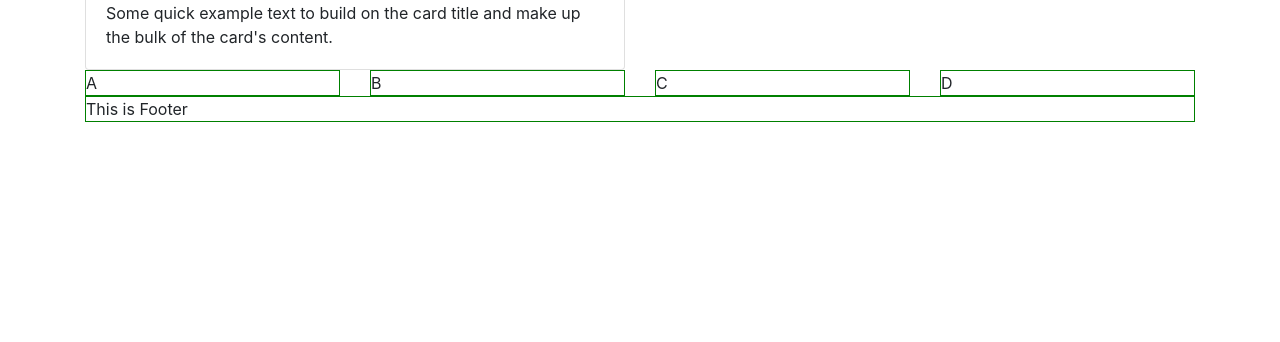
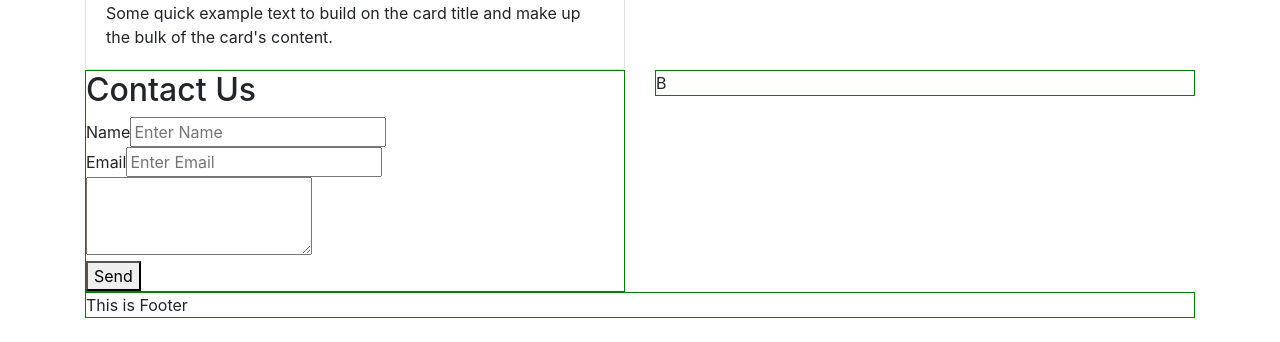
Before and after one commit to krinj/zinc-react-template, a React (Create React App) app in the folder app/: page / in a window 1280 px wide. Shown: the part 989-1331 px from the top of the page. Before the commit the page ends 1205 px from the top, so only its background shows below. Built offline with nearby package versions, Linux system fonts and the light colour scheme.

Commit message:
Started Work on Contact Form

```diff
--- /dev/null
+++ b/app/src/components/contact-form/ContactForm.tsx
@@ -0,0 +1,55 @@
+import React from 'react';
+import DisplayableElement from '../DisplayableElement';
+import ContactFormModel from './ContactFormModel';
+import ContactFormField, {FieldType} from './ContactFormField';
+
+const DEFAULT_BUTTON_TEXT: string = "Send";
+
+class ContactForm extends DisplayableElement {
+
+    private model: ContactFormModel;
+
+    constructor(model: ContactFormModel) {
+        super();
+        this.model = model;
+    }
+
+    protected internalRender() {
+        return <ContactFormJSX {...this.model}/>;
+    }
+}
+
+const onContactFormClick = (email: string) => {
+    console.log("Form Clicked: " + email);
+}
+
+const ContactFormJSX: React.FC<ContactFormModel> = (props) => {
+
+    const [userEmail, setUserEmail] = React.useState("")
+    const [userName, setUserName] = React.useState("");
+    const [userNotes, setUserNotes] = React.useState("");
+
+    const displayTitle: string = props.title;
+    const displayButton: string = props.buttonText !== undefined ? props.buttonText : DEFAULT_BUTTON_TEXT;
+
+    const nameField = <ContactFormField label="Name" type={FieldType.Name} onUpdateValue={setUserName} value={userName}/>;
+    const emailField = <ContactFormField label="Email" type={FieldType.Email} onUpdateValue={setUserEmail} value={userEmail}/>;
+    const notesField = <div><textarea rows={3}></textarea></div>;
+
+    const onSubmit = (e: any) => {
+        e.preventDefault();
+        onContactFormClick(userEmail);
+    }
+
+    return <form onSubmit={onSubmit}>
+        <h2>{displayTitle}</h2>
+
+        {nameField}
+        {emailField}
+        {notesField}
+
+        <button type="submit">{displayButton}</button>
+    </form>
+}
+
+export default ContactForm;
--- /dev/null
+++ b/app/src/components/contact-form/ContactFormField.tsx
@@ -0,0 +1,56 @@
+import React from 'react';
+
+export enum FieldType {
+    Email,
+    Name,
+    Text,
+    PhoneNumber
+}
+
+interface ContactFormFieldProps {
+    type: FieldType;
+    label: string;
+    value?: string;
+    onUpdateValue(x: string): void;
+}
+
+interface InputFieldParameters {
+    type: string;
+    autoComplete?: string;
+    placeholder?: string;
+}
+
+const getParametersForType = (fieldType: FieldType): InputFieldParameters => {
+
+    switch (fieldType) {
+        case FieldType.Email:
+        return {type: "email", autoComplete: "email", placeholder: "Enter Email"};
+
+        case FieldType.Name:
+        return {type: "text", autoComplete: "name", placeholder: "Enter Name"};
+
+        case FieldType.Text:
+        return {type: "text", autoComplete: undefined, placeholder: "Enter Notes"};
+
+    }
+
+    return {type: "x", autoComplete: "x", placeholder: "x"}
+}
+
+const ContactFormField: React.FC<ContactFormFieldProps> = (props) => {
+
+    const inputParameters: InputFieldParameters = getParametersForType(props.type);
+
+    return <div>
+        {props.label}
+        <input type={inputParameters.type}
+            id={`ContactFormField_${inputParameters.type}`}
+            aria-describedby={inputParameters.type}
+            placeholder={inputParameters.placeholder}
+            autoComplete={inputParameters.autoComplete}
+            onChange={(e) => props.onUpdateValue(e.currentTarget.value)}>
+        </input>
+    </div>
+}
+
+export default ContactFormField;
--- /dev/null
+++ b/app/src/components/contact-form/ContactFormModel.ts
@@ -0,0 +1,15 @@
+interface ContactFormModel {
+
+    title: string;
+    body?: string;
+    buttonText?: string;
+
+    requireName?: boolean;
+    requireEmail?: boolean;
+    requirePhone?: boolean;
+
+    notesText?: string;
+    requireNotes?: boolean;
+}
+
+export default ContactFormModel;
--- a/app/src/zinc/zincContent.ts
+++ b/app/src/zinc/zincContent.ts
@@ -4,6 +4,7 @@ import TextElement from "../components/text/TextElement";
 import Card from "../components/card/Card";
 import photo1path from "../injected/images/photo1.jpg";
 import OpeningHours from "../components/opening-hours/OpeningHoursElement";
+import ContactForm from "../components/contact-form/ContactForm";
 
 
 class ZincContent extends ZincContentInterface {
@@ -42,10 +43,9 @@ class ZincContent extends ZincContentInterface {
             }));
 
         const block4 = new ZincBlock()
-            .add(new TextElement("A"))
+            .add(new ContactForm({title: "Contact Us", body: "Get a FREE quote!"}))
             .add(new TextElement("B"))
-            .add(new TextElement("C"))
-            .add(new TextElement("D"))
+
 
         this.page.add(block1).add(block2).add(block3).add(block4);
 
```
